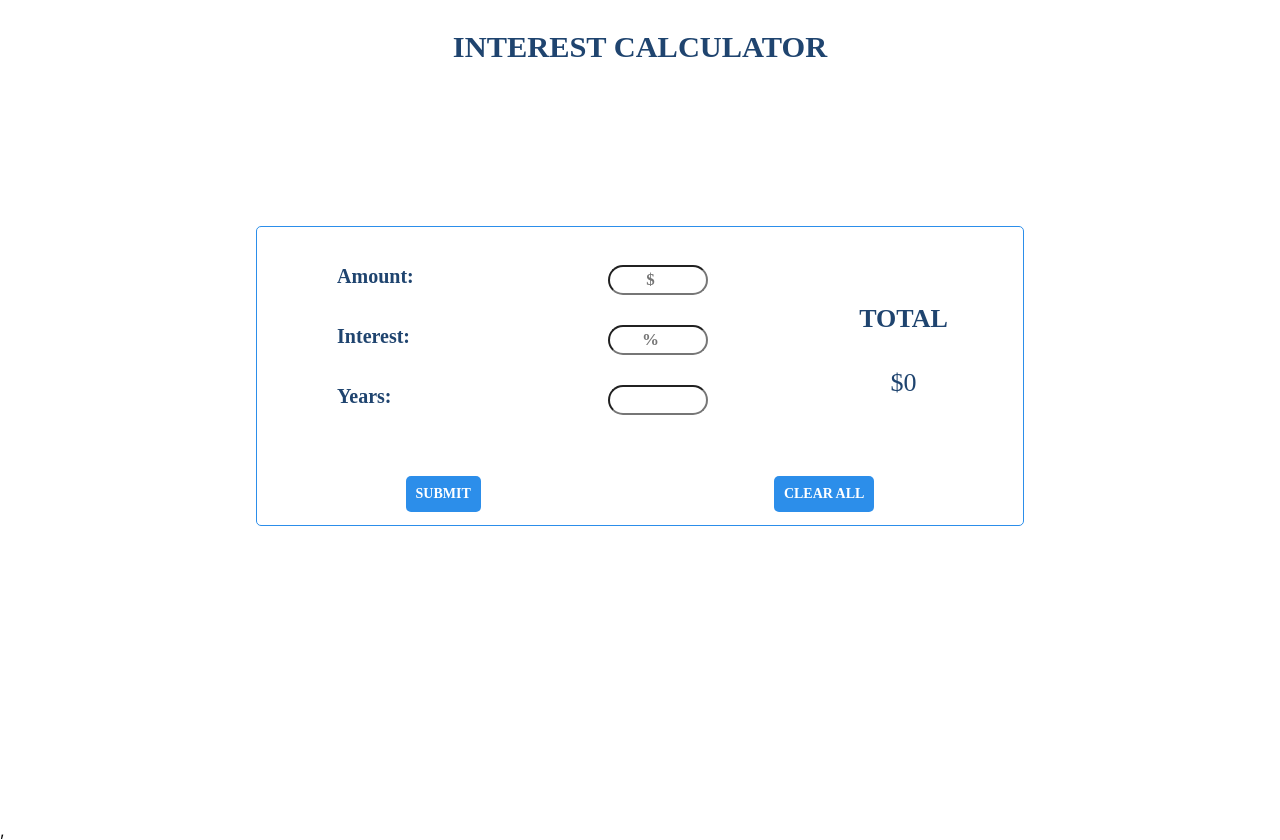
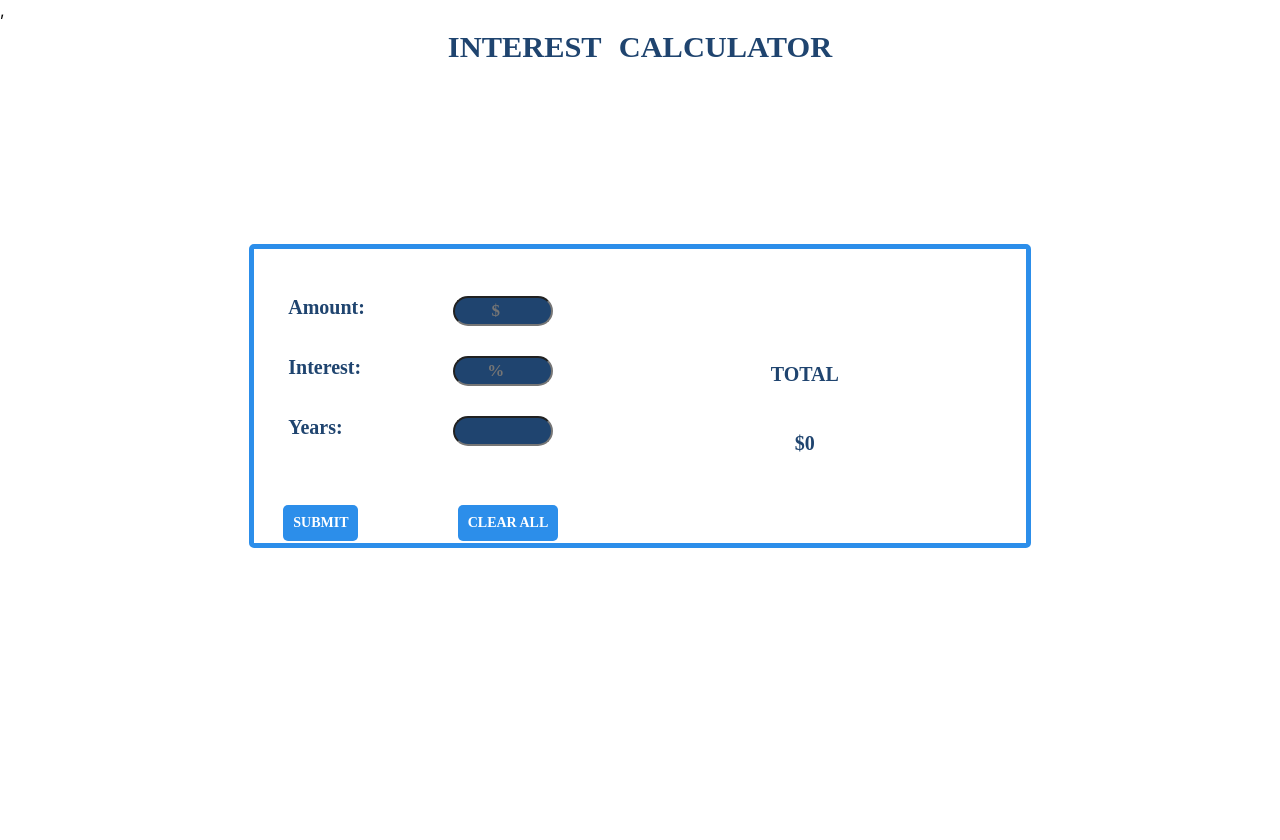
Before and after one commit to Papatiara/interest_calculator, a React (Create React App) app: page / in a window 1280 px wide. After the commit the page ends 800 px from the top, so only its background shows below. Built offline with nearby package versions, Linux system fonts and the light colour scheme.

Commit message:
added more tests and made few changes on css

```diff
--- a/src/App.css
+++ b/src/App.css
@@ -1,9 +1,11 @@
 .App {
-  height: 100%;
   min-height: 100vh;
   min-width: 100vw;
+  position: fixed;
   display: flex;
   flex-direction: column;
+  justify-content: space-between;
+  align-items: space-between;
   font-size: calc(10px + 2vmin);
   color: white;
   text-align: center;
@@ -14,4 +16,5 @@
 
 .App h3 {
   text-transform: uppercase;
+  word-spacing: 10px;
 }
--- a/src/components/Calculator.jsx
+++ b/src/components/Calculator.jsx
@@ -15,7 +15,6 @@ const Calculator = () => {
     const [years, setYears] = useState(0);
     const [requiredMessage, setRequiredMessage] = useState("");
 
-
     const total = useSelector((state) => state);
     const dispatch = useDispatch();
 
@@ -26,6 +25,7 @@ const Calculator = () => {
             setRequiredMessage("You missed a required field");
         } else {
             setRequiredMessage("");
+
             dispatch({
                 type: actions.TOTAL_ASKED,
                 payload: {
@@ -34,21 +34,25 @@ const Calculator = () => {
                     interest: interest
                 }
             });
+
         }
     }
 
     const clearValues = () => {
-        document.getElementById("form").reset();
 
         setRequiredMessage("");
-        setAmount(0);
-        setInterest(0);
-        setYears(0);
-
         dispatch({
             type: actions.CLEAR_FORM,
-            payload: {}
+            payload: {
+                amount: 0,
+                years: 0,
+                interest: 0
+            }
         });
+        document.getElementById("form").reset();
+        setAmount(0);
+        setYears(0);
+        setInterest(0);
 
     }
 
@@ -57,36 +61,36 @@ const Calculator = () => {
     return (
         <div className="calculator_wrapper">
             <div className="form_total_wrapper">
-                <form id="form">
+                <form id="form" autocomplete="on">
                     <span>
                         <label htmlFor="amount">Amount: </label>
-                        <input onChange={(e) => setAmount(e.target.value)}
+                        <input onInput={(e) => setAmount(e.target.value)}
                             required="required" pattern="[0-9]" type="number" placeholder="$"
                         ></input>
                     </span>
                     <span>
                         <label htmlFor="interest">Interest: </label>
-                        <input onChange={(e) => setInterest(e.target.value)}
-                            required="required" pattern="[0-9]" type="number"  placeholder="%">
+                        <input onInput={(e) => setInterest(e.target.value)}
+                            required="required" pattern="[0-9]" type="number" placeholder="%">
                         </input>
                     </span>
                     <span>
                         <label htmlFor="years">Years: </label>
-                        <input onChange={(e) => setYears(e.target.value)}
-                            required="required" pattern="[0-9]" type="number"
-                            placeholder="">
+                        <input onInput={(e) => setYears(e.currentTarget.value)}
+                            required="required" pattern="[0-9]" type="number" placeholder="">
                         </input>
                     </span>
                     <p>{requiredMessage}</p>
+                    <div className="calculator_buttons">
+                        <button className="submitValues" onClick={setValues} type="submit">Submit</button>
+                        <button className="clearValues" onClick={clearValues} type="submit">Clear All</button>
+                    </div>
                 </form>
                 <div>
                     <h4>TOTAL</h4>
                     <p>{total ? `$ ${total}` : `$0`}</p>
                 </div>
-                <div className="calculator_buttons">
-                    <button className="submitValues" onClick={setValues} type="submit">Submit</button>
-                    <button className="clearValues" onClick={clearValues} type="submit">Clear All</button>
-                </div>
+
             </div>
         </div>
     );
--- a/src/components/calculator.css
+++ b/src/components/calculator.css
@@ -1,31 +1,39 @@
 .calculator_wrapper {
     width: 100%;
-    height: 70vh;
+    height: 50%;
+    min-height: 600px;
     display: flex;
     align-items: center;
     justify-content: center;
   }
 
+  .calculator_wrapper>* {
+     box-sizing: content-box;
+  }
 
  .form_total_wrapper {
     width: 60%;
-    min-width: 280px;
-    height: auto;
-    min-height: 300px;
+    min-width: 275px;
+    height: 40%;
     display: flex;
     justify-content: space-around;
     align-items: center;
     flex-wrap: wrap;
-    border: 1px solid #2C8EEA;
+    border: 5px solid #2C8EEA;
     color: #1F446F;
     padding: 2px;
     border-radius: 5px;
  }
 
+ .form_total_wrapper>* {
+    margin-top: 20px;
+ }
+
+
  .form_total_wrapper form {
    font: normal normal bold 20px Montserrat;
-    width: 50%;
-    min-width: 280px;
+    width: 20%;
+    min-width: 275px;
     height: 100%;
     display: flex;
     flex-direction: column;
@@ -48,12 +56,14 @@
 }
 
 .form_total_wrapper span input {
+   background-color: #1F446F;
    width: 100px;
    outline: none;
    height: 30px;
    border-radius: 79px;
    font: normal normal bold 17px Montserrat;
    text-align: center;
+   color: #FFFFFF;
 
 }
 
@@ -62,10 +72,10 @@
 
  }
 
- .form_total_wrapper div:nth-child(1) {
+ .form_total_wrapper div:nth-child(2) {
     width: 50%;
     min-width: 280px;
-    height: 100%;
+    height: 40%;
     display: flex;
     flex-direction: column;
     justify-content: flex-start;
@@ -77,9 +87,9 @@
  .calculator_buttons {
    width: 100%;
    height: auto;
-    display: flex;
-    align-items: center;
-    justify-content: center;
+   display: flex;
+   align-items: center;
+   justify-content: space-between;
  }
 
 .submitValues, .clearValues {
@@ -90,7 +100,6 @@
     outline: none;
     border: none;
     border-radius: 5px;
-    margin: auto;
     padding: 10px;
     text-align: center;
     font-size: clamp(14px, 1vw, 20px);
--- a/src/redux/actions.js
+++ b/src/redux/actions.js
@@ -11,5 +11,9 @@ export const submitData = () => ({
 
 export const clearData = () => ({
     type: actions.CLEAR_FORM,
-    payload: {}
+    payload: {
+        amount: 0,
+        years: 0,
+        interest: 0
+    }
 });
```
Also changed, not shown: 1 other file (tests, documents, lock files or other folders).
